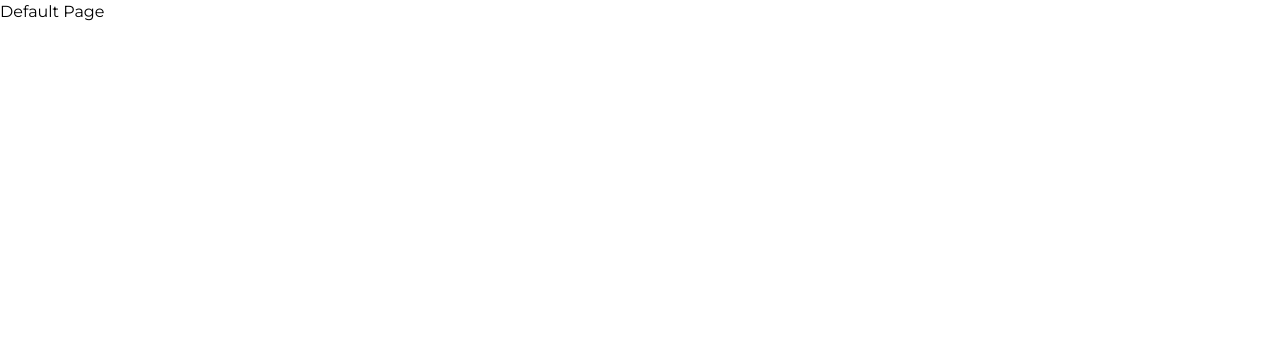
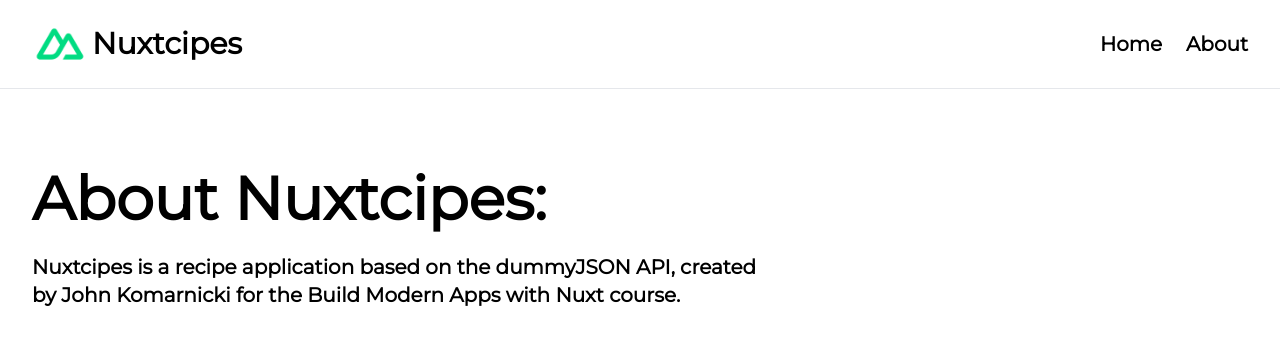
Before and after one commit to MusaHasan/RecipeApp, a Nuxt app: page /about in a window 1280 px wide. Before the commit this address had no page. Shown: the top 344 px of the page. Built offline with nearby package versions, Linux system fonts and the light colour scheme.

Commit message:
added Hero page

```diff
--- /dev/null
+++ b/app/components/BaseNavigation.vue
@@ -0,0 +1,20 @@
+<script setup lang="ts"></script>
+
+<template>
+  <header class="py-4 border-b">
+    <nav class="flex container items-center">
+      <NuxtLink to="/" class="flex gap-1 items-center">
+        <NuxtImg width="56px" src="/icon-green.png" format="webp" alt="" />
+        <span class="text-3xl font-bold">Nuxtcipes</span>
+      </NuxtLink>
+      <ul class="flex gap-6 ml-auto text-xl font-bold capitalize">
+        <li>
+          <NuxtLink to="/">Home</NuxtLink>
+        </li>
+        <li>
+          <NuxtLink to="/about">About</NuxtLink>
+        </li>
+      </ul>
+    </nav>
+  </header>
+</template>
--- a/app/layouts/default.vue
+++ b/app/layouts/default.vue
@@ -1,6 +1,6 @@
 <template>
   <div>
-    <h1>Default Page</h1>
+    <BaseNavigation />
     <slot />
   </div>
 </template>
--- /dev/null
+++ b/app/pages/about.vue
@@ -0,0 +1,16 @@
+<template>
+  <main>
+    <section class="container py-20">
+      <h1 class="text-6xl font-extrabold mb-6 text-balance">
+        About Nuxtcipes:
+      </h1>
+      <p class="text-xl font-extrabold mb-6 text-balance max-w-screen-lg">
+        Nuxtcipes is a recipe application based on the dummyJSON API, created by
+        John Komarnicki for the
+        <span class="font-bold">Build Modern Apps with Nuxt</span> course.
+      </p>
+    </section>
+  </main>
+</template>
+
+<script setup lang="ts"></script>
--- a/app/pages/index.vue
+++ b/app/pages/index.vue
@@ -1,7 +1,53 @@
 <template>
-  <div>Home Page</div>
+  <main>
+    <section class="bg-[#f1f1f1]">
+      <div
+        class="container flex flex-col lg:flex-row items-center py-20 gap-10"
+      >
+        <div class="flex-1 order-2 lg:order-1 text-center lg:text-left">
+          <h1 class="text-4xl lg:text-6xl font-extrabold mb-6 text-balance">
+            Master the Kitchen with Ease: Unleash Your Inner Chef Today!
+          </h1>
+          <p class="text-xl lg:text-2xl mb-8 text-balance">
+            Discover recipes helping you to find the easiest way to cook.
+          </p>
+          <UButton to="#recipes" label="Browse Recipes" />
+        </div>
+        <div class="flex-1 order-1 lg:order-2">
+          <NuxtImg
+            sizes="xs:100vw sm:667px"
+            src="/nuxt-course-hero.png"
+            format="webp"
+            densities="x1"
+            alt=""
+          />
+        </div>
+      </div>
+    </section>
+    <section id="recipes" class="py-20 container">
+      <h2 class="text-3xl lg:text-5xl mb-2">Discover, Create, Share</h2>
+      <p class="text-lg lg:text-xl mb-8">Check out our most popular recipes!</p>
+      <div
+        v-if="!error"
+        class="grid grid-cols-1 md:grid-cols-2 lg:grid-cols-3 gap-x-4 gap-y-8"
+      >
+        <RecipeCard v-for="recipe in data?.recipes" :recipe="recipe" />
+      </div>
+      <p v-else class="text-xl">
+        Opps, something went wrong. Please try again later
+      </p>
+    </section>
+    <section class="bg-[#f1f1f1] py-20">
+      <SignupForm />
+    </section>
+  </main>
 </template>
 
 <script setup lang="ts">
-definePageMeta({});
+// const { data, error } = await useAsyncData("recipes", () =>
+//   $fetch("https://dummyjson.com/recipes?limit=12")
+// );
+const { data, error } = await useFetch(
+  "https://dummyjson.com/recipes?limit=12"
+);
 </script>
```
Also changed, not shown: public/icon-green.png (added), public/nuxt-course-hero.png (added).
